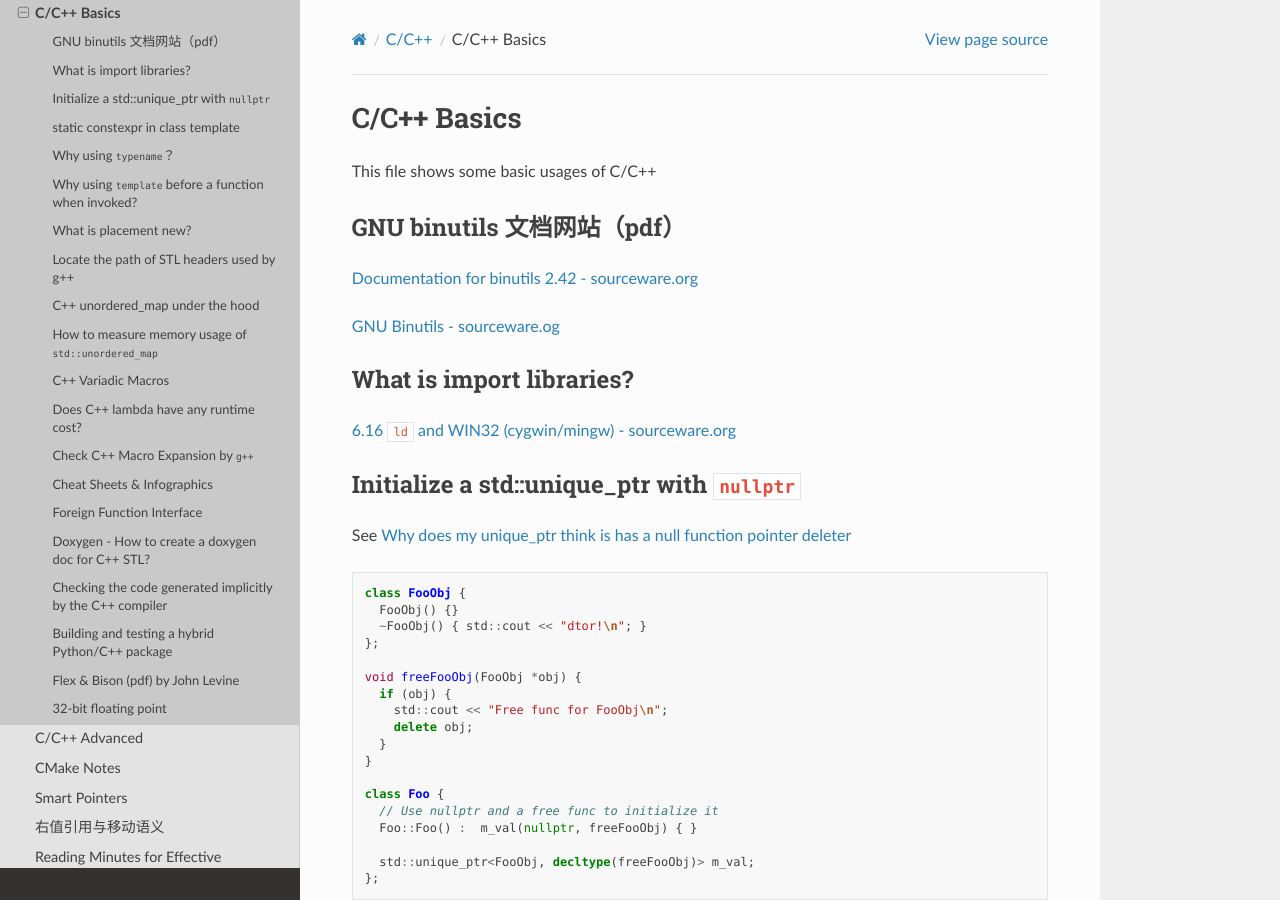
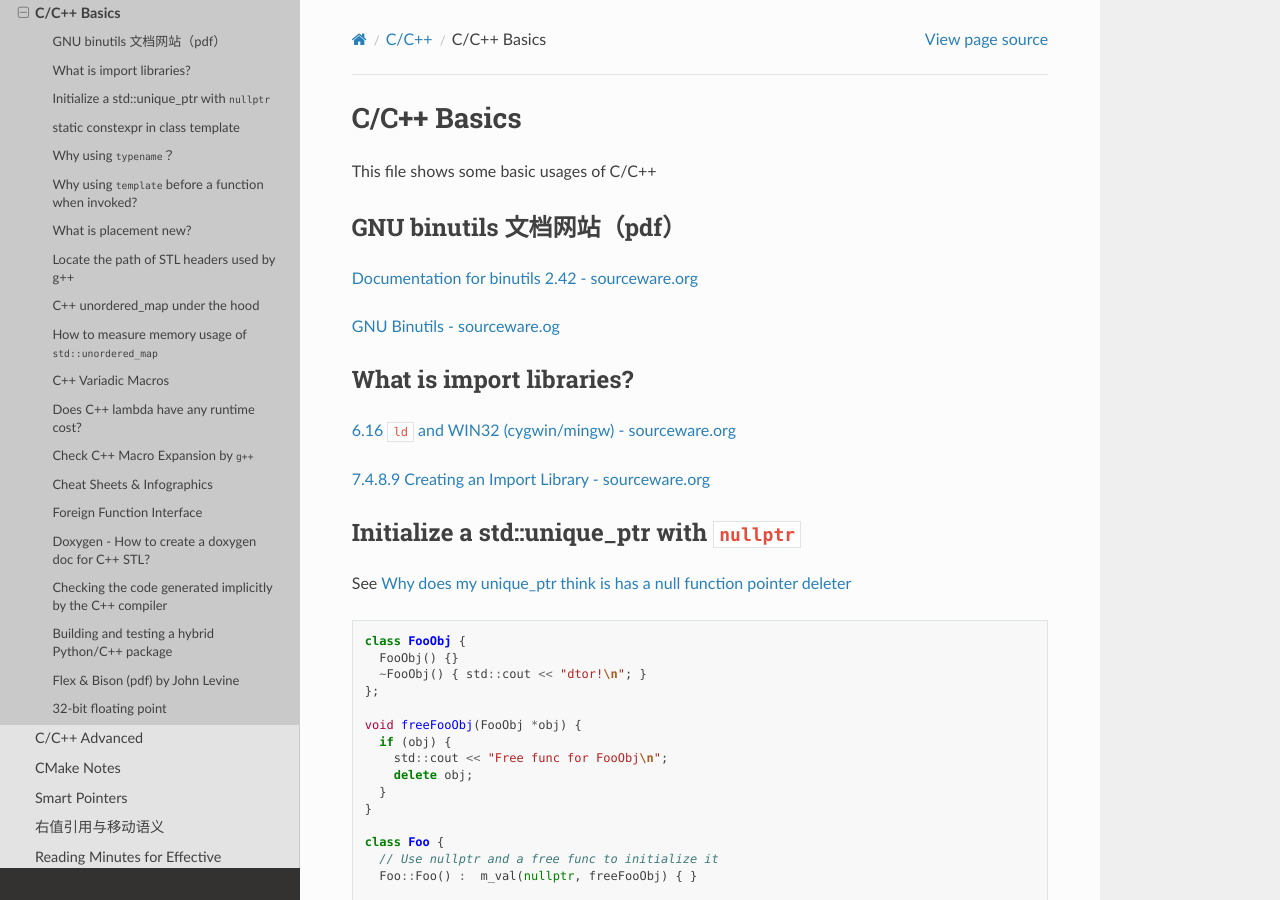
Before and after one commit to Pyrad/pyradnotes, a Sphinx documentation site: the page built from source/CPP/CppBasics.md, in a window 1280 px wide and 900 px high. Built offline with Sphinx 7.4.7 and the Read the Docs theme 2.0.0, drawn with Linux system fonts in a browser that asks for light colours; a script that is not in the unit is left out.

Commit message:
CPP Add a link for import libraries

```diff
--- a/source/CPP/CppBasics.md
+++ b/source/CPP/CppBasics.md
@@ -12,6 +12,7 @@ This file shows some basic usages of C/C++
 
 [6.16 `ld` and WIN32 (cygwin/mingw) - sourceware.org](https://sourceware.org/binutils/docs/ld/WIN32.html)
 
+[7.4.8.9 Creating an Import Library - sourceware.org](https://gcc.gnu.org/onlinedocs/gnat_ugn/Creating-an-Import-Library.html)
 
 ## Initialize a std::unique_ptr with `nullptr`
 
```
